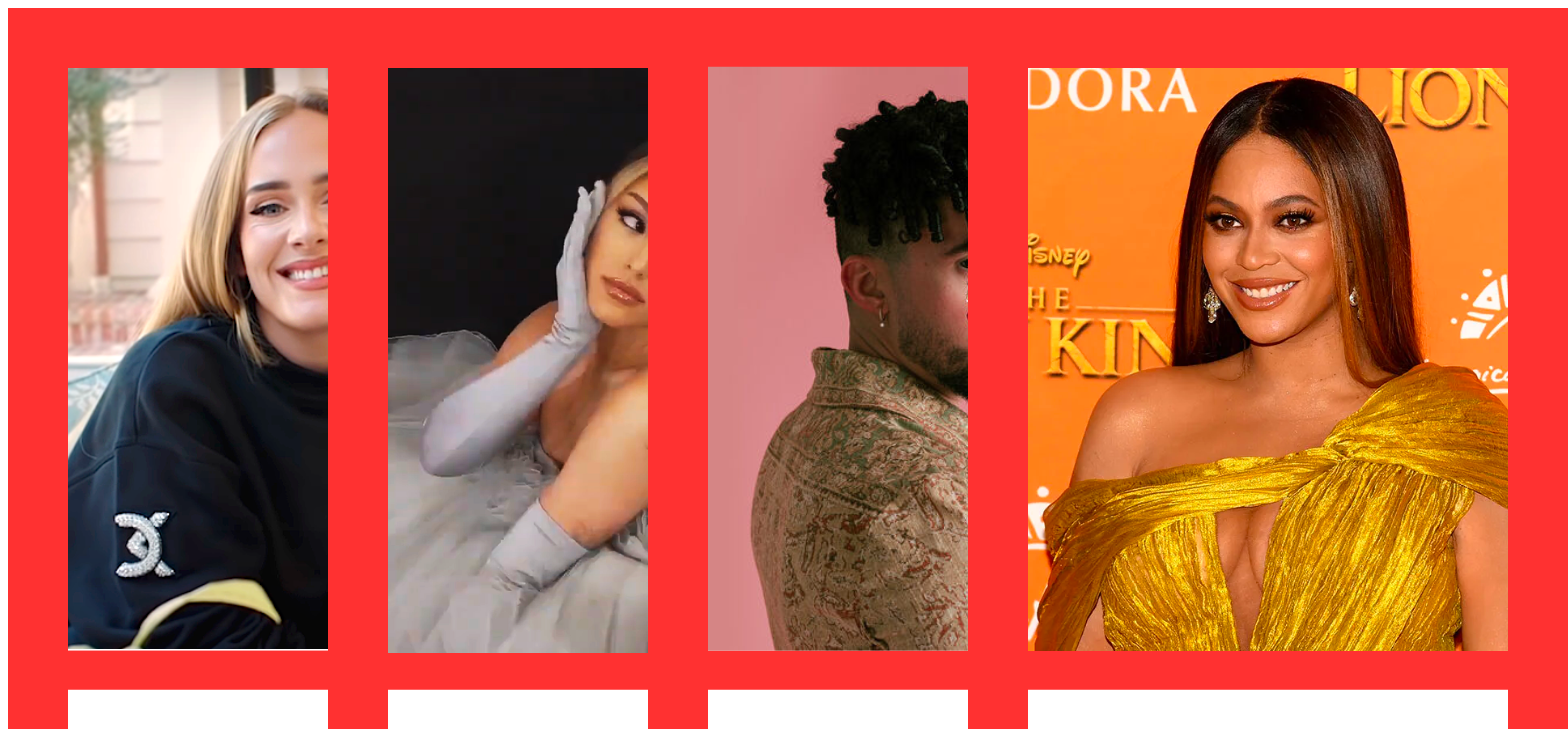
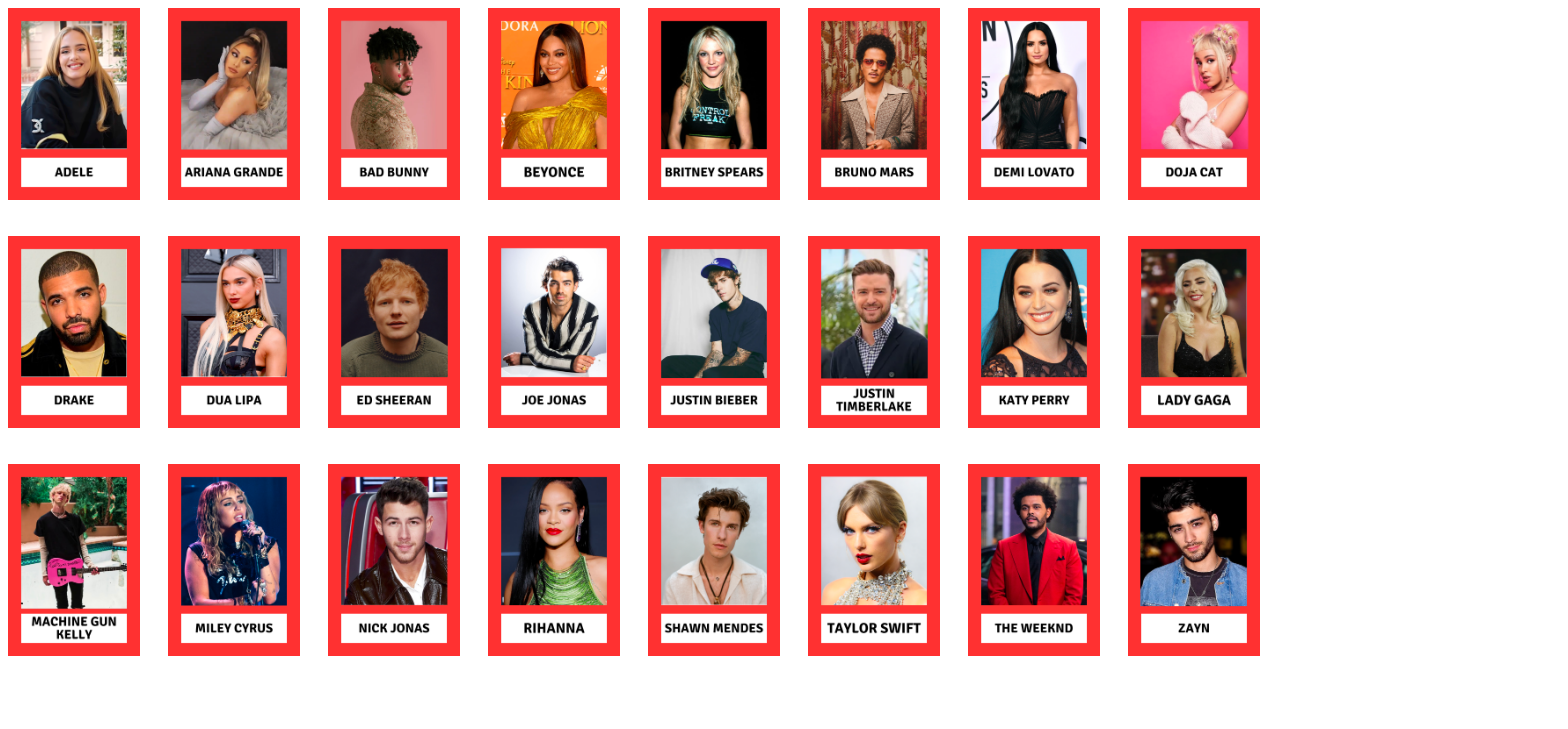
Before and after one commit to brookeknowles/guess-who, a React (Create React App) app: page / in a window 1280 px wide. Shown: the top 729 px of the page, 1568 px wide, since content can reach past the window. Built offline with nearby package versions, Linux system fonts and the light colour scheme.

Commit message:
grid looks less ugly

```diff
--- a/src/components/CharacterCard.jsx
+++ b/src/components/CharacterCard.jsx
@@ -1,13 +1,18 @@
 import React from "react";
 
 function CharacterCard(props) {
-    return (
-        <div className="w-1/6 p-2">
-        <div className="bg-white rounded-lg shadow-lg overflow-hidden">
-            <img src={props.character.image} alt={props.character.name} className="h-auto w-auto object-cover" />
-        </div>
-        </div>
-    );
+  return (
+    <div className="w-1/6">
+      <div className="bg-white rounded-lg shadow-lg overflow-hidden">
+        <img
+          src={props.character.image}
+          alt={props.character.name}
+          className="h-auto w-auto object-cover"
+          style={{ maxHeight: "12rem" }}
+        />
+      </div>
+    </div>
+  );
 }
 
 export default CharacterCard;
--- a/src/components/GameBoard.jsx
+++ b/src/components/GameBoard.jsx
@@ -7,10 +7,9 @@ function GameBoard() {
   const characters = character_data;
 
   return (
-    <Grid container spacing={2}>
+    <Grid container spacing={4}>
       {characters.map((character) => (
-        // <Grid item key={character.id} xs={6} sm={4} md={3}>
-        <Grid item xs={3} sx={{ width: "100%", height: "100%" }}>
+        <Grid item xs={3} md={3} key={character.id} style={{ maxWidth: "160px" }}>
           <CharacterCard character={character} />
         </Grid>
       ))}
```
